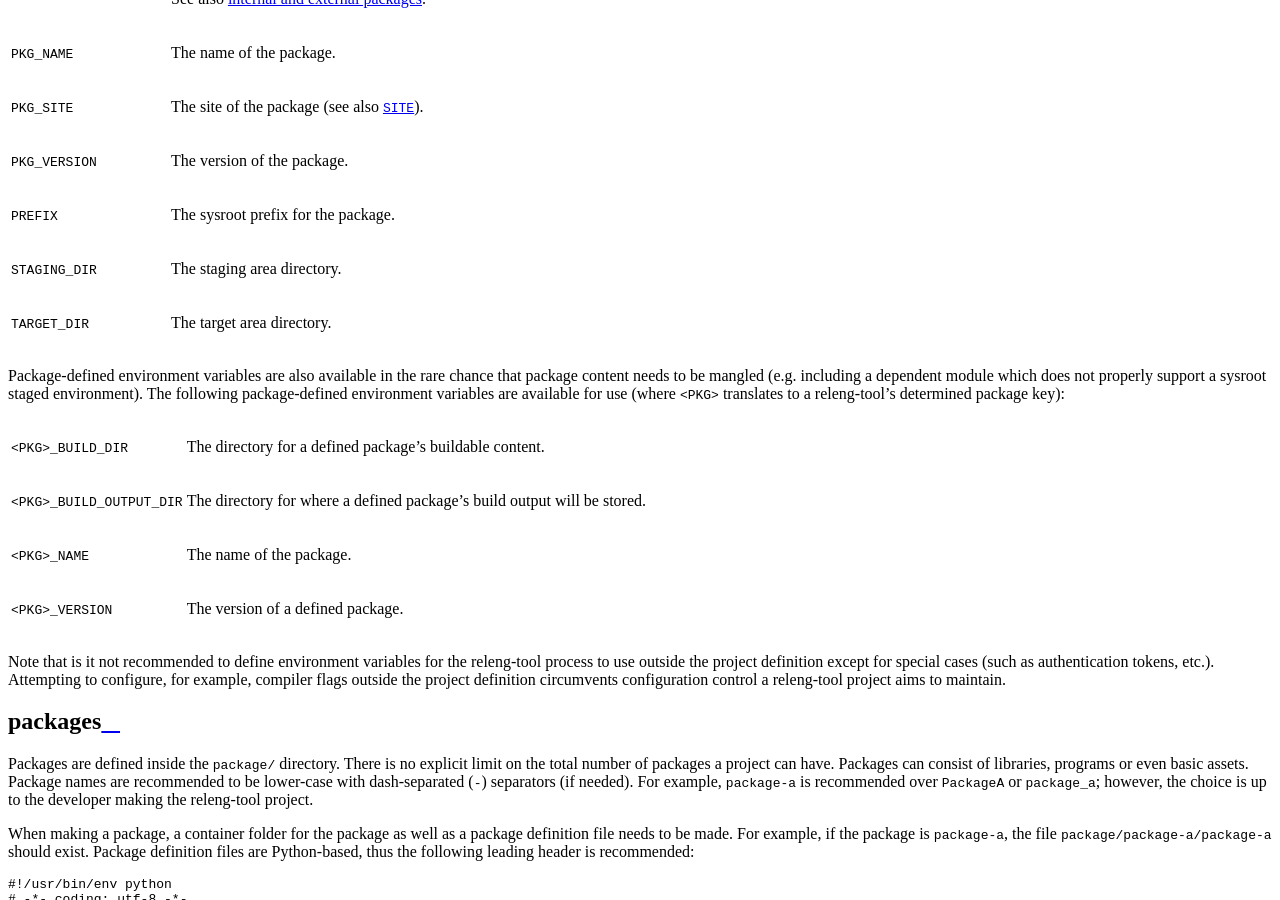
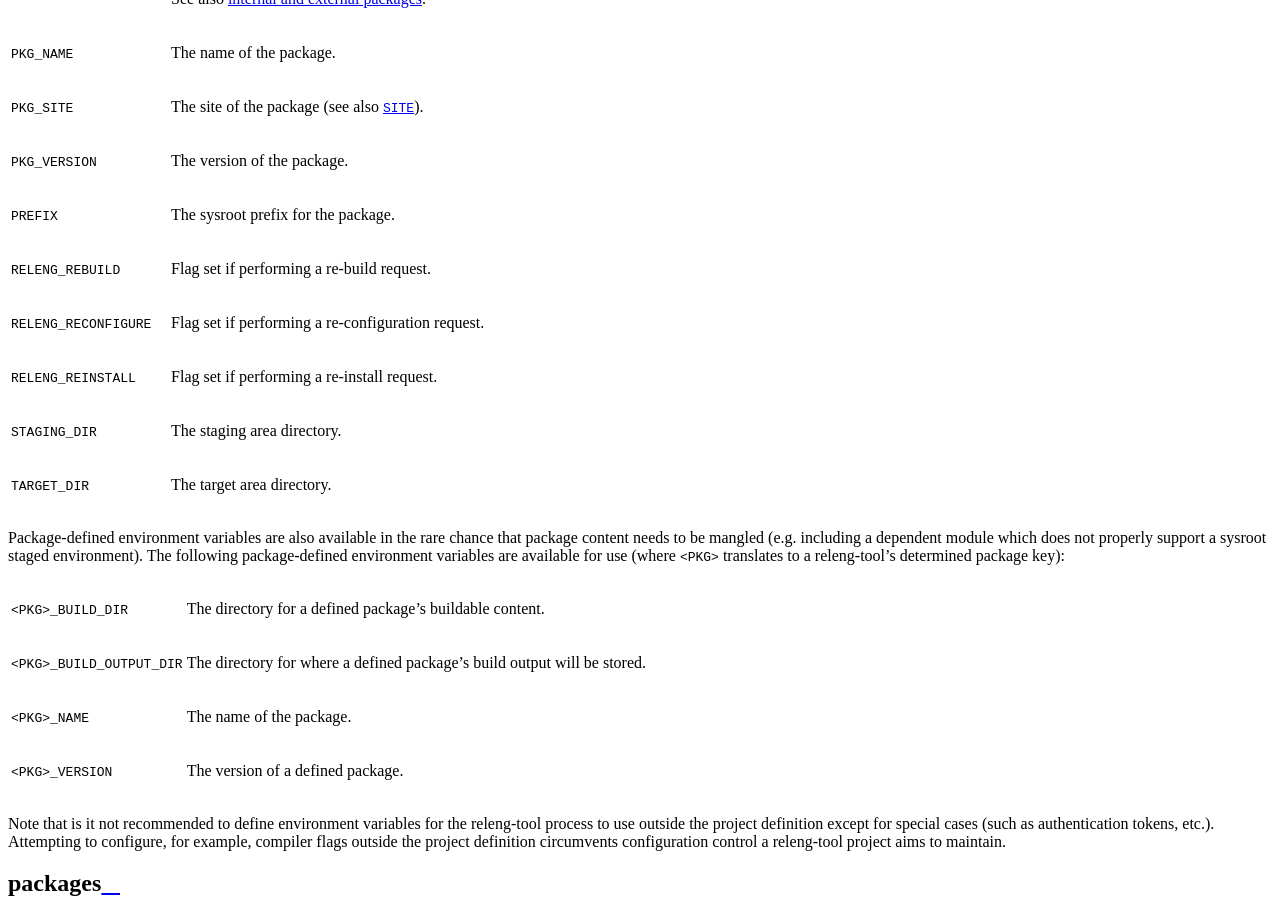
Before and after one commit to releng-tool/releng-tool, a Sphinx documentation site: the page built from Documentation/developer-guide.rst, in a window 1280 px wide and 900 px high, scrolled down 8999 px. Built offline with Sphinx 7.4.7 and the Read the Docs theme 2.0.0, drawn with Linux system fonts in a browser that asks for light colours.

Commit message:
Documentation: adding package action environment information
Adding documentation to reflect the recently added support for sharing
package action information during package stages.

Signed-off-by: James Knight <james.d.knight@live.com>

```diff
--- a/Documentation/developer-guide.rst
+++ b/Documentation/developer-guide.rst
@@ -698,6 +698,13 @@ environment variables will be made available:
 +--------------------------+---------------------------------------------------+
 | ``PREFIX``               | The sysroot prefix for the package.               |
 +--------------------------+---------------------------------------------------+
+| ``RELENG_REBUILD``       | Flag set if performing a re-build request.        |
++--------------------------+---------------------------------------------------+
+| ``RELENG_RECONFIGURE``   | Flag set if performing a re-configuration         |
+|                          | request.                                          |
++--------------------------+---------------------------------------------------+
+| ``RELENG_REINSTALL``     | Flag set if performing a re-install request.      |
++--------------------------+---------------------------------------------------+
 | ``STAGING_DIR``          | The staging area directory.                       |
 +--------------------------+---------------------------------------------------+
 | ``TARGET_DIR``           | The target area directory.                        |
```
